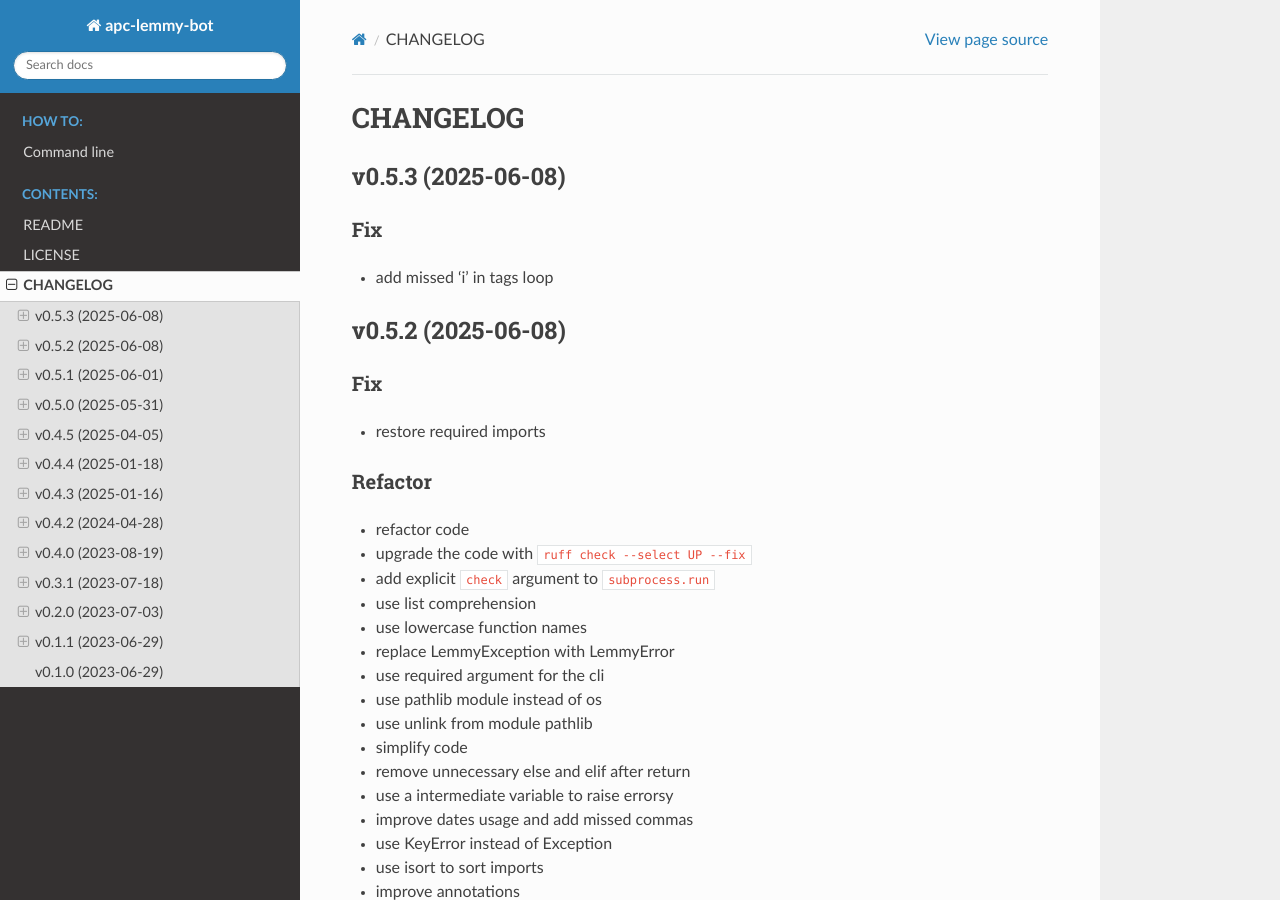
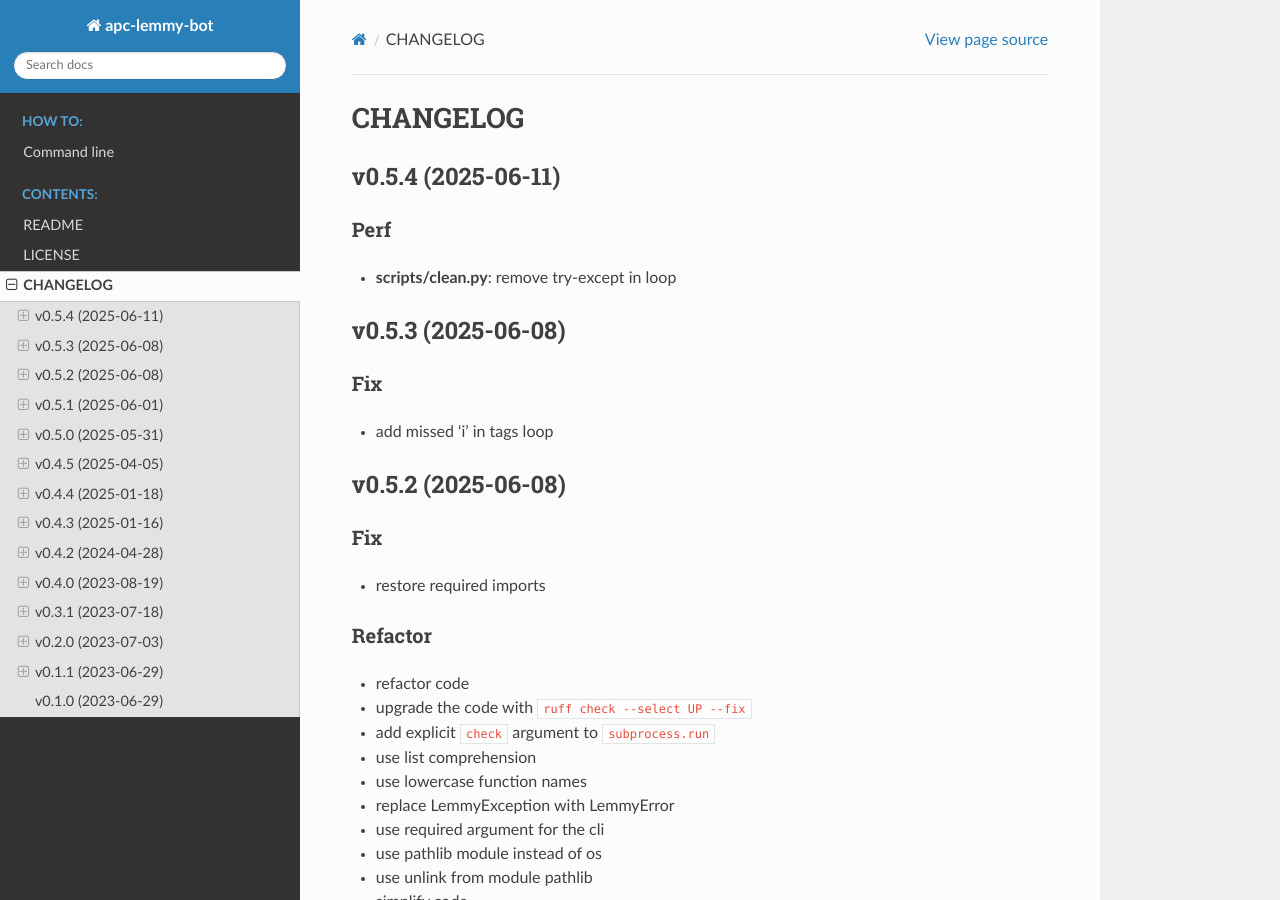
Before and after one commit to carlesmu/apc-lemmy-bot, a Sphinx documentation site: the page built from docs/source/changelog.rst, in a window 1280 px wide and 900 px high. Built offline with Sphinx 7.4.7 and the Read the Docs theme 3.1.0, drawn with Linux system fonts in a browser that asks for light colours.

Commit message:
bump: version 0.5.3 → 0.5.4

```diff
--- a/CHANGELOG.md
+++ b/CHANGELOG.md
@@ -1,3 +1,9 @@
+## v0.5.4 (2025-06-11)
+
+### Perf
+
+- **scripts/clean.py**: remove try-except in loop
+
 ## v0.5.3 (2025-06-08)
 
 ### Fix
--- a/apc_lemmy_bot/__init__.py
+++ b/apc_lemmy_bot/__init__.py
@@ -17,7 +17,7 @@
 from dataclasses import dataclass
 
 __app__: str = "apc_lemmy_bot"
-__version__: str = "0.5.3"
+__version__: str = "0.5.4"
 
 LEMMY_MAX_TITLE_LENGTH: int = 199
 
--- a/docs/source/conf.py
+++ b/docs/source/conf.py
@@ -26,7 +26,7 @@ sys.path.insert(0, pathlib.Path(PROJECT).as_posix())
 project = "apc-lemmy-bot"
 project_copyright = "2023-2025, Carles Muñoz Gorriz"
 author = "Carles Muñoz Gorriz"
-release = "0.5.3"
+release = "0.5.4"
 
 # ----------------------------------------------------------------------------
 # -- General configuration ---------------------------------------------------
--- a/pyproject.toml
+++ b/pyproject.toml
@@ -1,7 +1,7 @@
 [project]
 # Used by cx_Freeze
 name = "apc-lemmy-bot"
-version = "0.5.3"
+version = "0.5.4"
 description = "Post supabase events to a Lemmy instance or show them."
 maintainers = [
     {name="Carles Muñoz Gorriz", email="carlesmu@internautas.org"}
```
